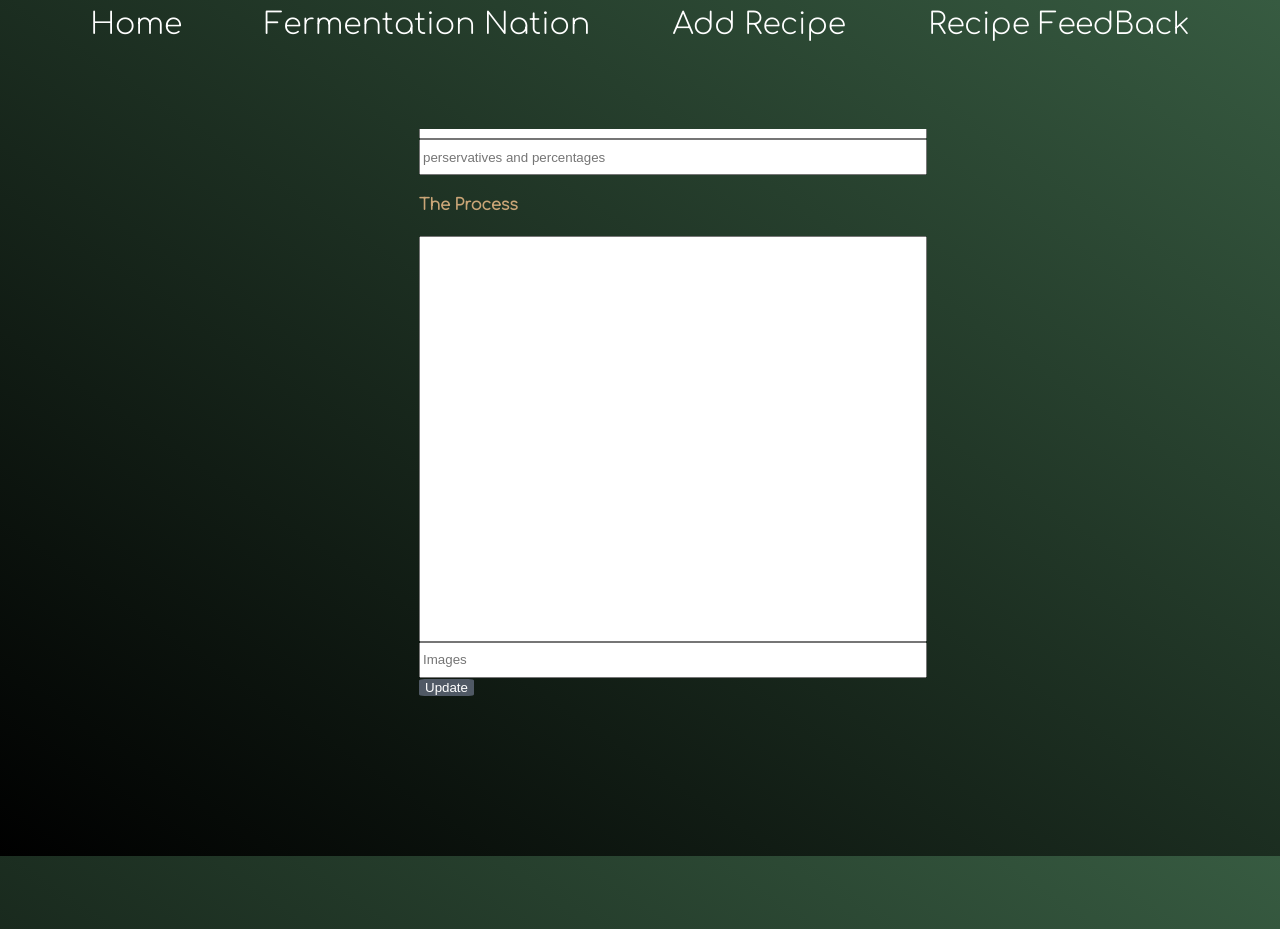
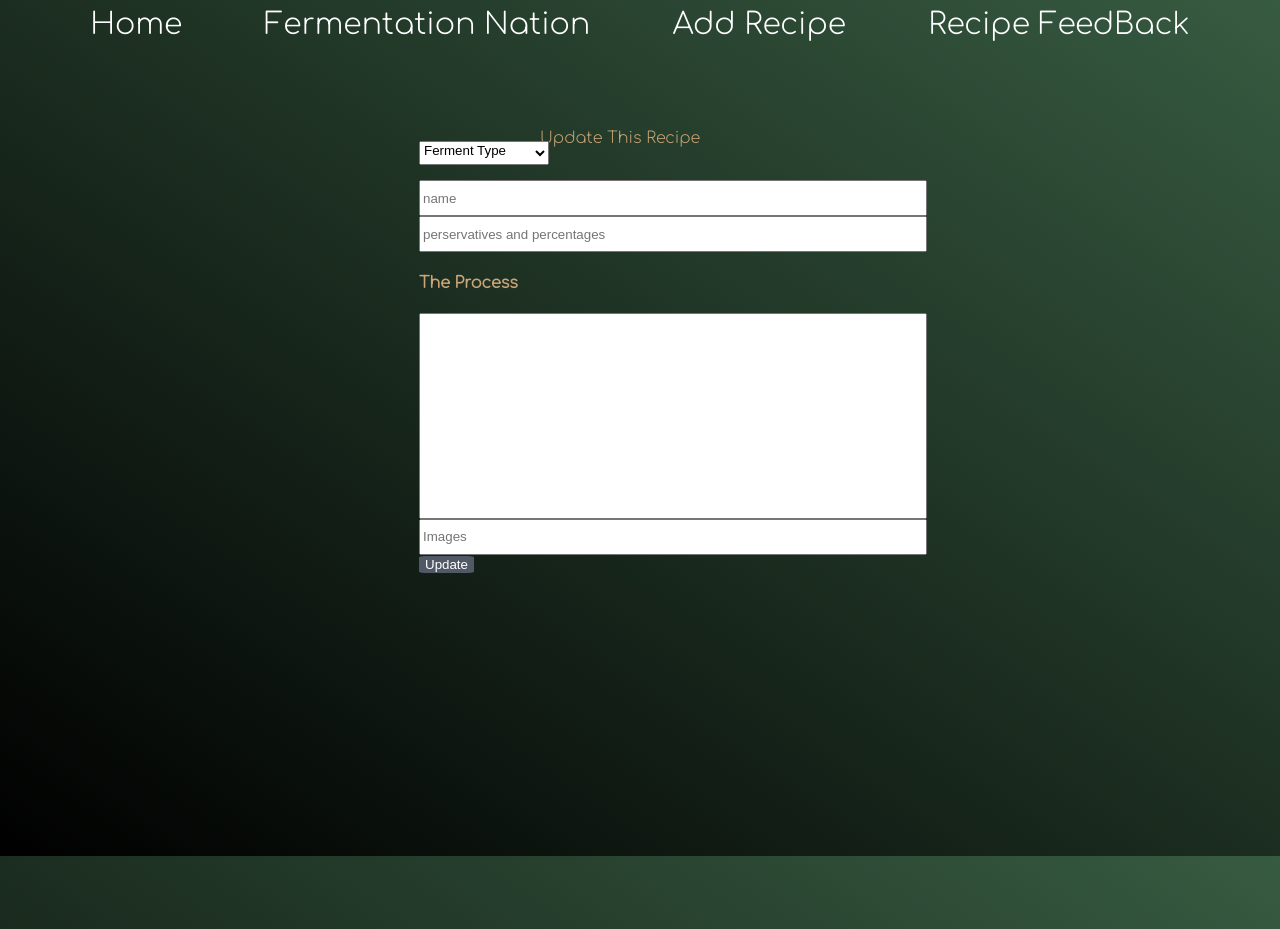
Before and after one commit to ayyyecraig/Funky-Kinda-Fresh, a React (Create React App) app in the folder client/: page /FermNat/1/update in a window 1280 px wide. Built offline with nearby package versions, Linux system fonts and the light colour scheme; a web font is replaced by a local one.

Commit message:
read me update 3/31

```diff
--- a/client/src/index.css
+++ b/client/src/index.css
@@ -8,6 +8,10 @@
   color:#caa577;
 }
 
+@media only screen {
+  min-width: 767px;
+  -webkit-device-pixel-ratio: 3;
+}
 
 /* navBar */
 .navbar{
@@ -256,7 +260,7 @@ input{
 }
 
 .description{
-  height:400px;
+  height:200px;
 
 }
 
```
Also changed, not shown: 1 other file (tests, documents, lock files or other folders).
